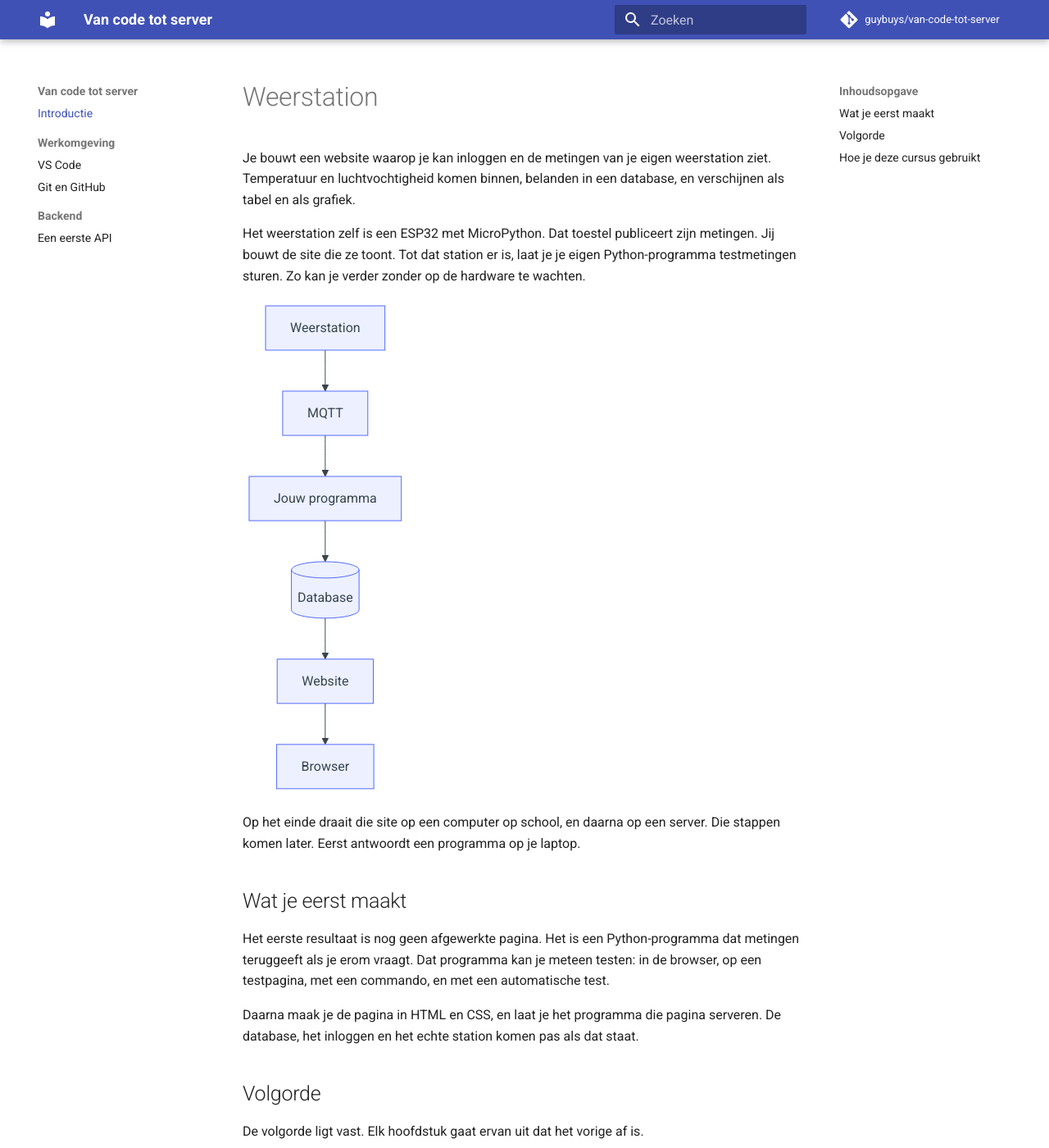
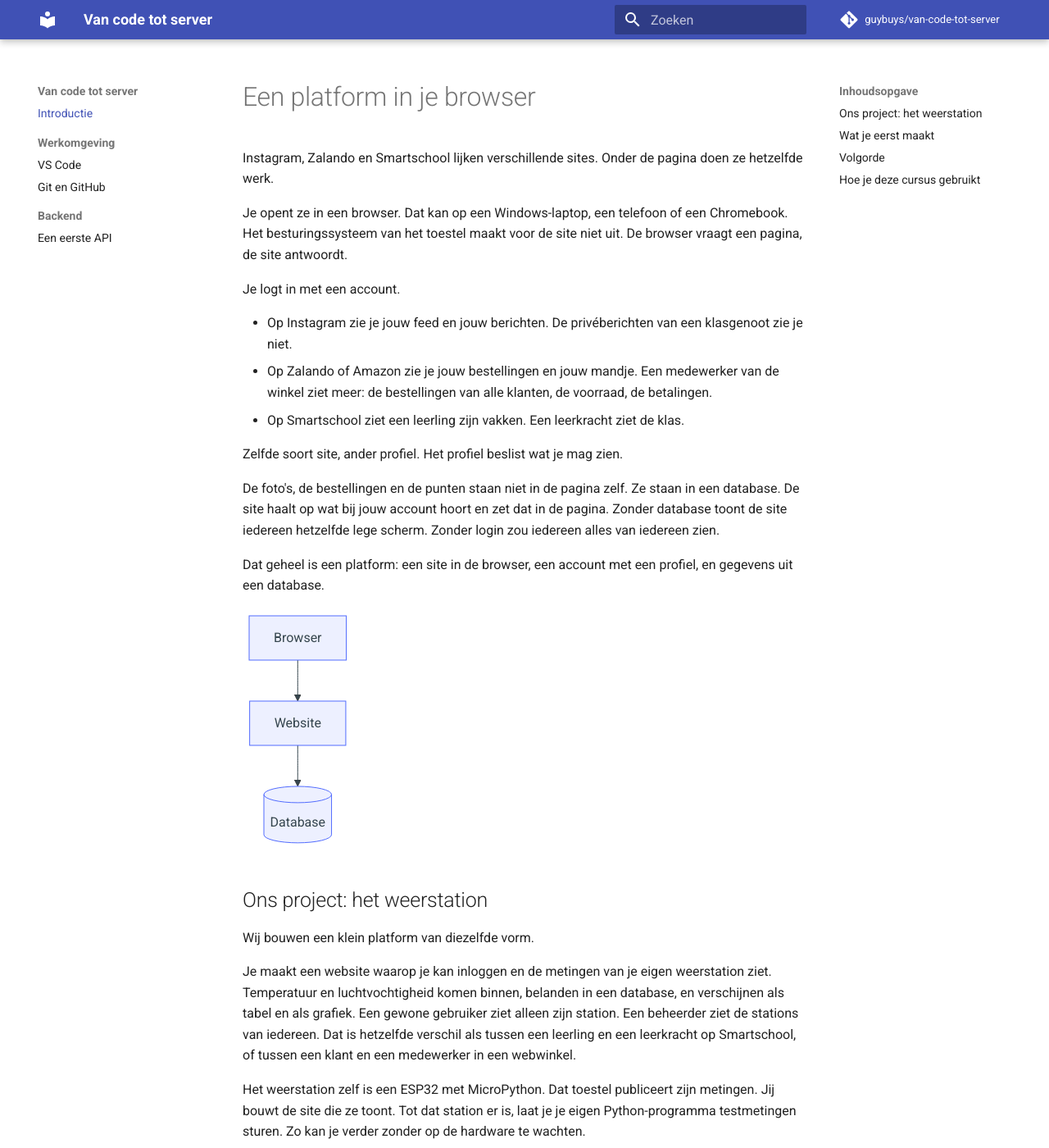
Before and after one commit to guybuys/van-code-tot-server, an MkDocs documentation site: the page built from docs/index.md, in a window 1280 px wide and 1400 px high. Shown: the whole window at 82% size. Built offline with MkDocs 1.6.1 and Material for MkDocs 9.7.7, drawn with Linux system fonts in a browser that asks for light colours; comment, search, counter and statistics services are not loaded.

Commit message:
Laat de introductie eerst uitleggen wat een platform is.
Het weerstation volgt daarna, als dezelfde vorm in het klein.

Co-authored-by: Cursor <cursoragent@cursor.com>

````diff
--- a/docs/index.md
+++ b/docs/index.md
@@ -1,6 +1,32 @@
-# Weerstation
+# Een platform in je browser
 
-Je bouwt een website waarop je kan inloggen en de metingen van je eigen weerstation ziet. Temperatuur en luchtvochtigheid komen binnen, belanden in een database, en verschijnen als tabel en als grafiek.
+Instagram, Zalando en Smartschool lijken verschillende sites. Onder de pagina doen ze hetzelfde werk.
+
+Je opent ze in een browser. Dat kan op een Windows-laptop, een telefoon of een Chromebook. Het besturingssysteem van het toestel maakt voor de site niet uit. De browser vraagt een pagina, de site antwoordt.
+
+Je logt in met een account.
+
+- Op Instagram zie je jouw feed en jouw berichten. De privéberichten van een klasgenoot zie je niet.
+- Op Zalando of Amazon zie je jouw bestellingen en jouw mandje. Een medewerker van de winkel ziet meer: de bestellingen van alle klanten, de voorraad, de betalingen.
+- Op Smartschool ziet een leerling zijn vakken. Een leerkracht ziet de klas.
+
+Zelfde soort site, ander profiel. Het profiel beslist wat je mag zien.
+
+De foto's, de bestellingen en de punten staan niet in de pagina zelf. Ze staan in een database. De site haalt op wat bij jouw account hoort en zet dat in de pagina. Zonder database toont de site iedereen hetzelfde lege scherm. Zonder login zou iedereen alles van iedereen zien.
+
+Dat geheel is een platform: een site in de browser, een account met een profiel, en gegevens uit een database.
+
+```mermaid
+flowchart TD
+  browser[Browser] --> site[Website]
+  site --> database[(Database)]
+```
+
+## Ons project: het weerstation
+
+Wij bouwen een klein platform van diezelfde vorm.
+
+Je maakt een website waarop je kan inloggen en de metingen van je eigen weerstation ziet. Temperatuur en luchtvochtigheid komen binnen, belanden in een database, en verschijnen als tabel en als grafiek. Een gewone gebruiker ziet alleen zijn station. Een beheerder ziet de stations van iedereen. Dat is hetzelfde verschil als tussen een leerling en een leerkracht op Smartschool, of tussen een klant en een medewerker in een webwinkel.
 
 Het weerstation zelf is een ESP32 met MicroPython. Dat toestel publiceert zijn metingen. Jij bouwt de site die ze toont. Tot dat station er is, laat je je eigen Python-programma testmetingen sturen. Zo kan je verder zonder op de hardware te wachten.
 
````
Also changed, not shown: LEERDOELEN.md (+1 -1 lines).
